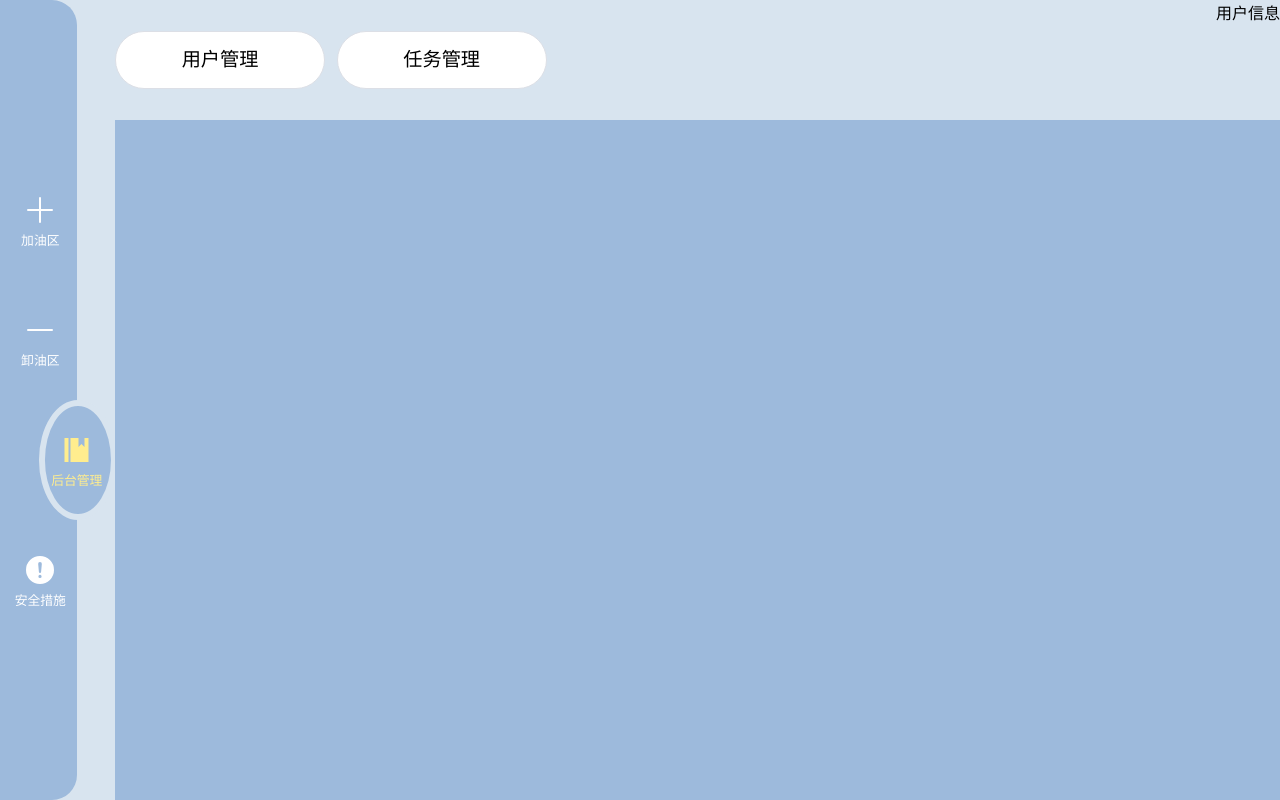
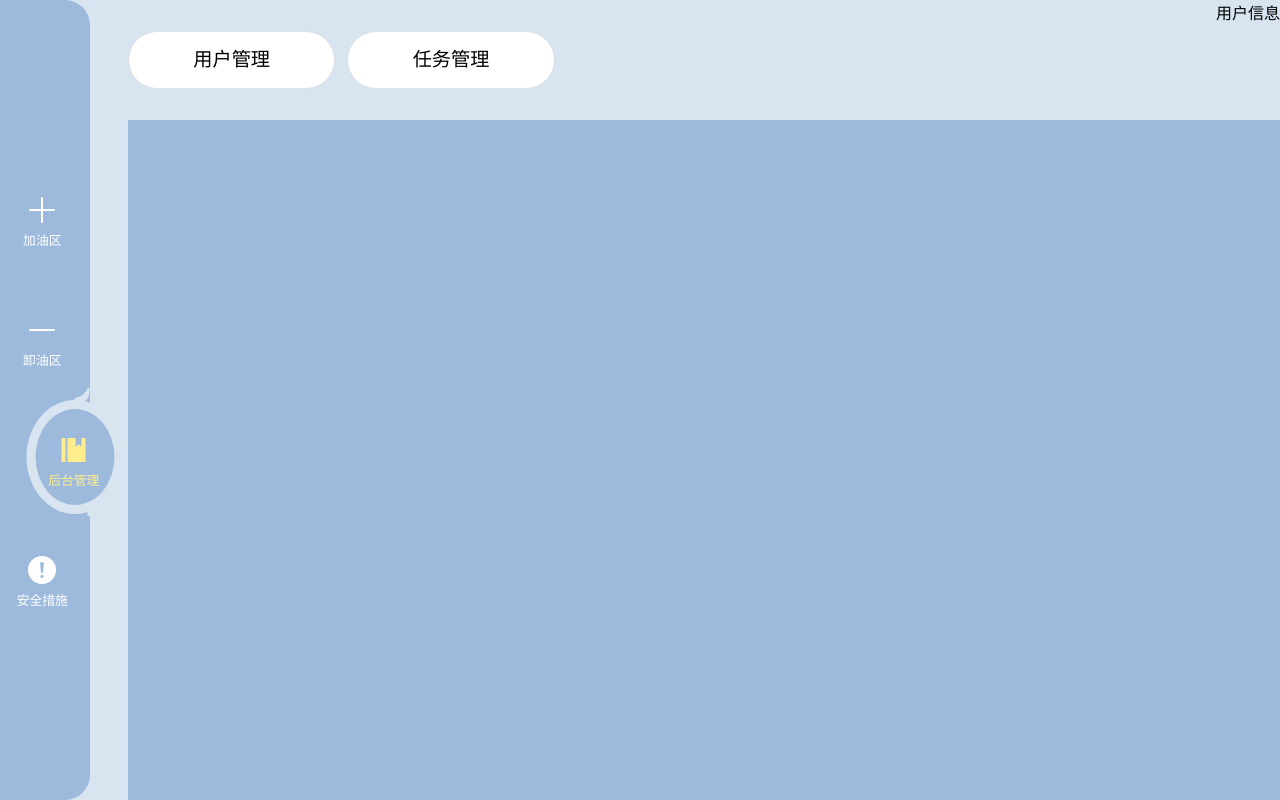
Before and after one commit to Wqinxi/front-design, a Vue app: page /manage/user in a window 1280 px wide. Built offline with nearby package versions, Linux system fonts and the light colour scheme.

Commit message:
一级菜单样式plus

```diff
--- a/src/assets/css/LeftMenu.less
+++ b/src/assets/css/LeftMenu.less
@@ -7,7 +7,7 @@
   background-color: var(--light-bkg-clr);
   .router-menu{
     position: relative;
-    width: 6%;
+    width: 7%;
     height: 100%;
     background: var(--bkg-clr);
     border-top-right-radius: 25px;
@@ -23,7 +23,7 @@
 
       margin-block-start: 1em;
       margin-block-end: 1em;
-      padding-inline-start: 5%;
+      padding-inline-start: 12%;
       li{
         flex: 0 0 25%;
         z-index: 1;
@@ -32,7 +32,7 @@
         display: flex;
         align-items: center;
         a{
-          width: 100%;
+          width: 80%;
           height: 80%;
           text-decoration: none;
           color: #fff;
@@ -46,7 +46,6 @@
           .el-icon{
             flex: 0 0 40%;
             width: 60%;
-            transition: 0.5s;
           }
         }
       }// li
@@ -59,17 +58,34 @@
         width: 100%;
         transition: 0.5s;
         .blocker{
-          width: 90%;
-          height: 90%;
-          border: 0.4rem solid var(--light-bkg-clr);
+          width: 100%;
+          height: 80%;
+          border: 0.6rem solid var(--light-bkg-clr);
           border-radius: 50%;
           background-color: var(--bkg-clr);
-          transform: translateX(45%);
+          transform: translateX(16%);
         }
         .blocker::before{
+          content: '';
+          position: absolute;
+          top: 111%;
+          left: 51px;
+          width: 15px;
+          height: 18px;
+          background: transparent;
+          border-top-right-radius: 25px;
+          box-shadow: 1px -8px 0 0 var(--light-bkg-clr);
         }
         .blocker::after{
-
+          content: '';
+          position: absolute;
+          bottom:111%;
+          right:26px;
+          width: 15px;
+          height: 18px;
+          background: transparent;
+          border-bottom-right-radius: 25px;
+          box-shadow: 1px 8px 0 0 var(--light-bkg-clr);
         }
       }
       li:nth-child(1).active ~ .indicator {
@@ -89,7 +105,7 @@
   }// router-menu
   .work-space-right{
     position: absolute;
-    width: 91%;
+    width: 90%;
     height: 100%;
     right: 0;
     background-color: var(--light-bkg-clr);
```
